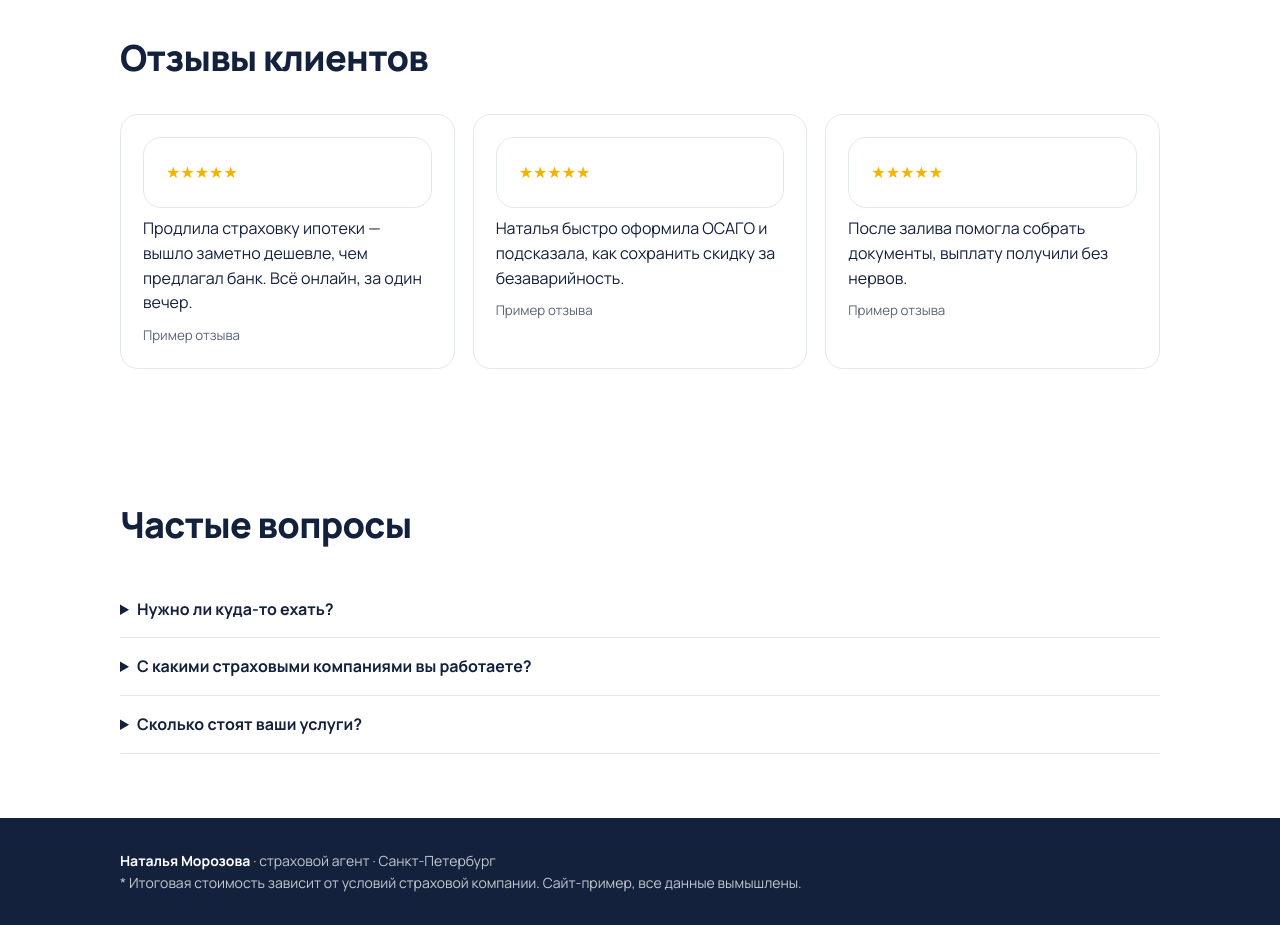
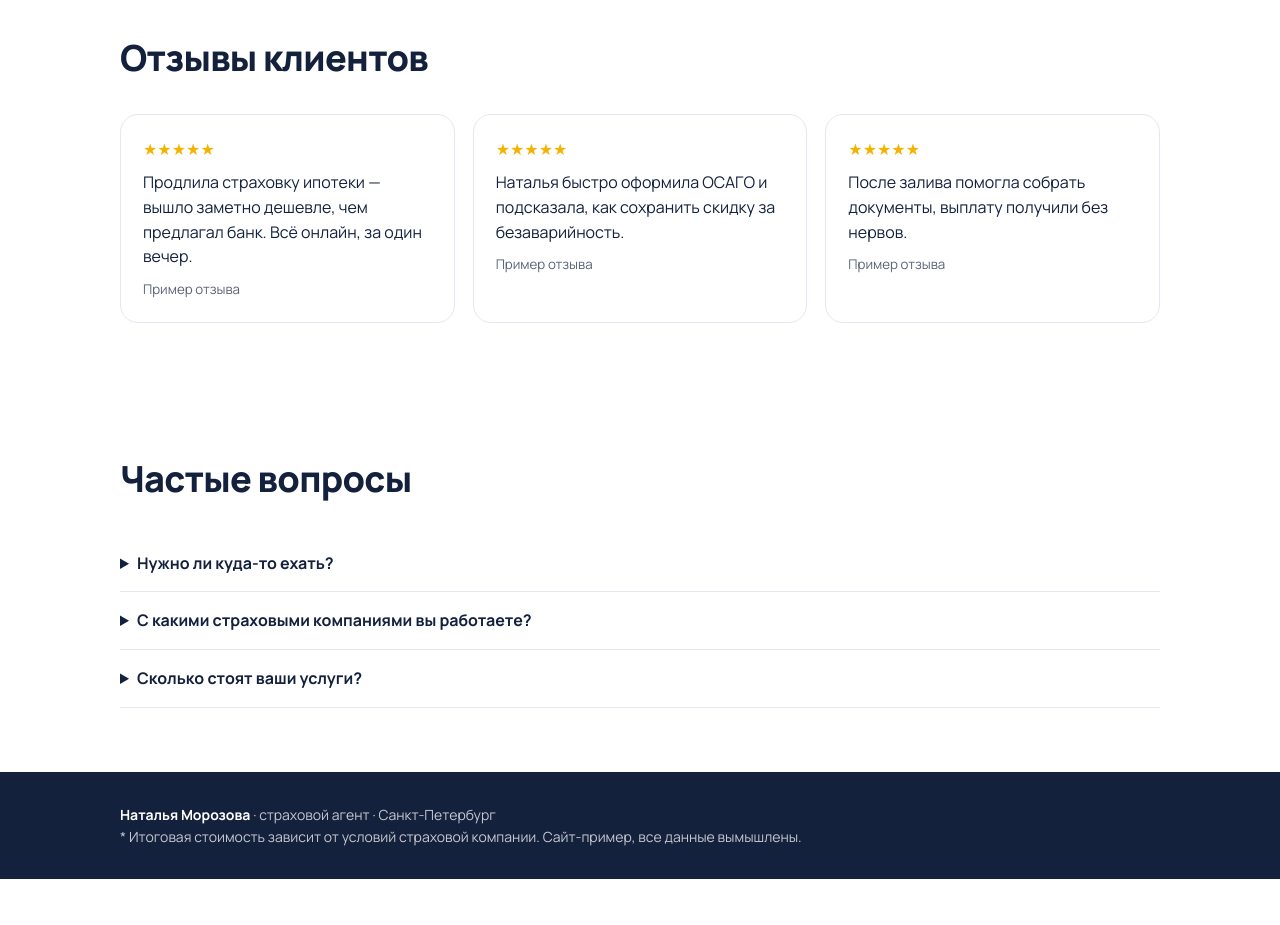
Before and after one commit to tatjkail-boop/sites, a plain HTML site: page agent-primer/index.html in a window 1280 px wide. Shown: the part 2300-3225 px from the top of the page. After the commit the page ends 3179 px from the top, so only its background shows below. Drawn offline with Linux system fonts and the light colour scheme.

Commit message:
Fix review card nested border
Co-Authored-By: Claude Opus 5.5 <noreply@anthropic.com>
Claude-Session: https://claude.ai/code/session_011vt9iVEJXHyJeF2bRLWYS1

```diff
--- a/agent-primer/index.html
+++ b/agent-primer/index.html
@@ -52,7 +52,7 @@ h2{font-size:clamp(26px,3.6vw,36px);font-weight:800;letter-spacing:-.02em;margin
 form{background:#fff;border:1px solid var(--line);border-radius:20px;padding:24px;display:grid;gap:14px}
 label{font-weight:700;font-size:14px;display:grid;gap:6px}
 input,select{font:inherit;padding:13px 14px;border:1px solid var(--line);border-radius:10px;background:var(--soft)}
-.rev .grid div{border:1px solid var(--line);border-radius:18px;padding:22px}
+.rev .grid>div{border:1px solid var(--line);border-radius:18px;padding:22px}
 .rev .stars{color:#f5b301;margin-bottom:8px}
 .rev small{color:var(--muted);display:block;margin-top:10px}
 .faq details{border-bottom:1px solid var(--line);padding:16px 0}
```
